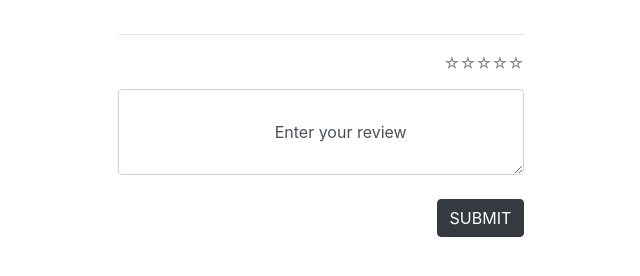
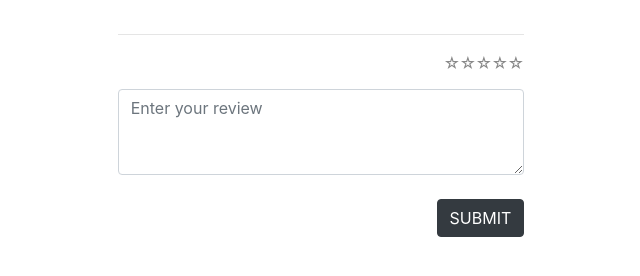
Before and after one commit to fantasy-is-absent/weiverkoob, a Flask app: template app/templates/viewBook.html in a window 1280 px wide; the page is wider, and only the part inside the window is pictured. Shown: the part 222-498 px from the top of that part, without its empty margins (319-959 px from the left). Run offline with Flask 2, Linux system fonts and the light colour scheme; the template is opened without the code that fills it, so the values that code supplies are empty; some libraries are stand-ins or nearby versions.

Commit message:
set up textarea

```diff
--- a/app/templates/viewBook.html
+++ b/app/templates/viewBook.html
@@ -55,9 +55,7 @@
 						<input type="radio" id="rating-0" name="rating" value="0" class="star-cb-clear" /><label for="rating-0">0</label>
 					</span>
 				</fieldset>
-				<textarea class="form-control" rows="3" type="text" name="review">
-				Enter your review
-				</textarea>
+				<textarea class="form-control" rows="3" type="text" name="review" placeholder="Enter your review"></textarea>
 				<Br>
 				<button type="submit" class="btn btn-dark">SUBMIT</button>
 			</form>
```
